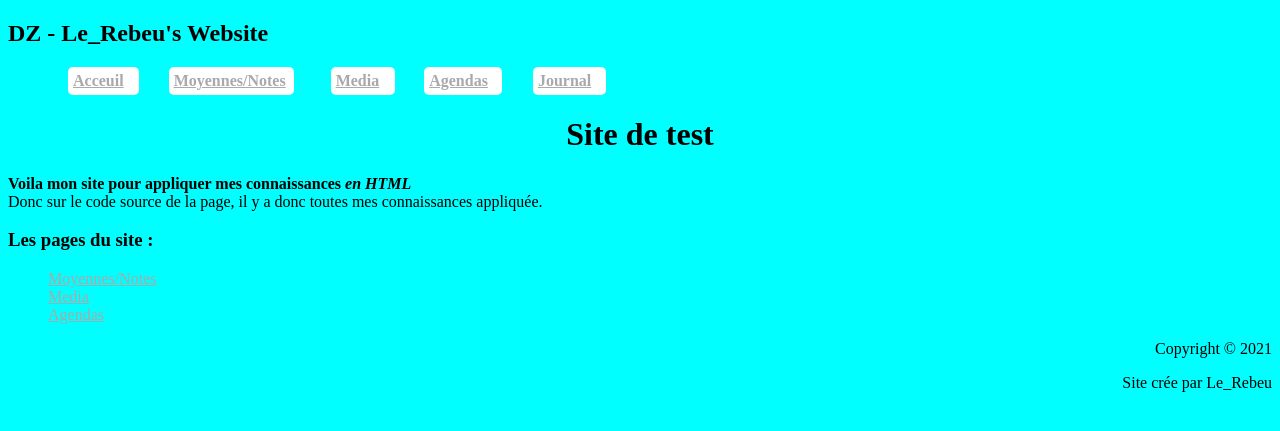
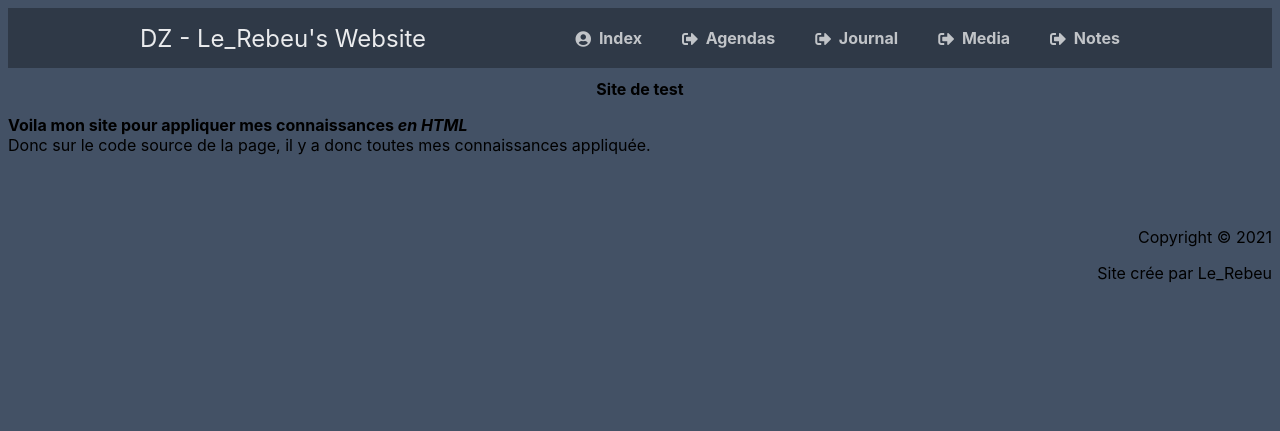
Before and after one commit to Le-Rebeu/username.github.io, a PHP site: page / in a window 1280 px wide. Shown: the top 431 px of the page. Run offline with PHP 8.4, Linux system fonts and the light colour scheme.

Commit message:
Grosse Updates
- Changement du backgroung
- Changement des onglets
- Changement du type de navigation

```diff
--- a/extension.js
+++ b/extension.js
@@ -1,36 +1,3 @@
-document.getElementById("myHead").innerHTML =
-	"<title>Le_Rebeu</title>"
-	+"<h2>DZ - Le_Rebeu's Website</h2>"
-	+		"<nav>"
-	+			"<ul class='listonglet'>"
-	+				"<li>"
-	+					"<div class='onglet'>"
-	+						"<a href='index.html'>Acceuil</a>"
-	+					"</div>"
-	+				"</li>"
-	+				"<li>"
-	+					"<div class='onglet'>"
-	+						"<a href='note.html'>Moyennes/Notes</a>"
-	+					"</div>"
-	+				"</li>"
-	+				"<li>"
-	+					"<div class='onglet'>"
-	+						"<a href='media.html'>Media</a>"
-	+					"</div>"
-	+				"</li>"
-	+				"<li>"
-	+					"<div class='onglet'>"
-	+						"<a href='agendas.html'>Agendas</a>"
-	+					"</div>"
-	+				"</li>"
-	+				"<li>"
-	+					"<div class='onglet'>"
-	+						"<a href='journal.html'>Journal</a>"
-	+					"</div>"
-	+				"</li>"
-	+			"</ul>"
-	+		"</nav>";
-
 document.getElementById("myFooter").innerHTML =
-	"<p id='copyright' align='right'>Copyright &copy; " + new Date().getFullYear() + "</p>"
+	"<br><br><p id='copyright' align='right'>Copyright &copy; " + new Date().getFullYear() + "</p>"
 	+ "<p id='credits' align='right'>Site crée par Le_Rebeu</p>";
--- a/index.html
+++ b/index.html
@@ -1,29 +1,30 @@
 <!DOCTYPE HTML>
-<html style="background-color: aqua">
+<html>
+	<!--- Le titre dans l'onglet --->
 	<head>
 		<meta charset="utf-8">
+		<link rel="stylesheet" type="text/css" href="style.css">
+		<link rel="stylesheet" href="https://use.fontawesome.com/releases/v5.7.1/css/all.css">
 		<meta name="viewport" content="width-device-width, initial-scale-1.0">
 		<meta http-equiv="X-UA-Compatible" content="ie-edge">
-		<link rel="stylesheet" href="style.css">
 		<script src="https://ajax.googleapis.com/ajax/libs/jquery/3.4.1/jquery.min.js"></script>
 	</head>
-	<!--- Le titre dans l'onglet --->
-	<header id="myHead"></header>
 	<!--- La Page du site --->
 	<body>
+		<nav class="navtop">
+			<div>
+				<h1>DZ - Le_Rebeu's Website</h1>
+				<a href="index.html"><i class="fas fa-user-circle"></i>Index</a>
+				<a href="agendas.html"><i class="fas fa-sign-out-alt"></i>Agendas</a>
+				<a href="journal.html"><i class="fas fa-sign-out-alt"></i>Journal</a>
+				<a href="media.html"><i class="fas fa-sign-out-alt"></i>Media</a>
+				<a href="note.html"><i class="fas fa-sign-out-alt"></i>Notes</a>
+			</div>
+		</nav>
 		<div id="introduction">
 			<h1 align="center">Site de test</h1>
 			<p><strong>Voila mon site pour appliquer mes connaissances <em>en HTML</em></strong> <br>
 			Donc sur le code source de la page, il y a donc toutes mes connaissances appliquée.</p>
-		</div>
-		<div id="page" >
-			<h3> Les pages du site :</h3>
-			<ul>
-				<li><a href='note.html'>Moyennes/Notes</a></li>
-				<li><a href='media.html'>Media</a></li>
-				<li><a href='agendas.html'>Agendas</a></li>
-			</ul>
-
 		</div>
 	</body>
 	<!--- Le Bas de la page --->
--- a/style.css
+++ b/style.css
@@ -1,35 +1,46 @@
-body{
-	font-family: serif;
+* {
+	box-sizing: border-box;
+	font-family: -apple-system, BlinkMacSystemFont, "segoe ui", roboto, oxygen, ubuntu, cantarell, "fira sans", "droid sans", "helvetica neue", Arial, sans-serif;
+	font-size: 16px;
+	-webkit-font-smoothing: antialiased;
+	-moz-osx-font-smoothing: grayscale;
 }
-
-ul{
-	list-style: none;
+body {
+	background-color: #435165;
 }
-.deroulant{
-	height: 0px;
-	overflow: hidden;
-	opacity: 0;
-	position: absolute;
-	margin-left: -50px;
-	margin-top: 10px;
-	transition: 1s
+.navtop {
+	background-color: #2f3947;
+	height: 60px;
+	width: 100%;
+	border: 0;
 }
-.option{
-	float: left;
-	margin: 0 5px
+.navtop div {
+	display: flex;
+	margin: 0 auto;
+	width: 1000px;
+	height: 100%;
 }
-.listonglet{
-	display: flex;
-	justify-content: left;
+.navtop div h1, .navtop div a {
+	display: inline-flex;
+	align-items: center;
 }
-.onglet{
-	font-weight: 600;
-	margin: 0 20px;
-	padding: 5px;
-	width: calc(90% - 30px);
-	background-color: white;
-	border-radius: 5px
+.navtop div h1 {
+	flex: 1;
+	font-size: 24px;
+	padding: 0;
+	margin: 0;
+	color: #eaebed;
+	font-weight: normal;
 }
-a{
-	color: darkgrey;
+.navtop div a {
+	padding: 0 20px;
+	text-decoration: none;
+	color: #c1c4c8;
+	font-weight: bold;
 }
+.navtop div a i {
+	padding: 2px 8px 0 0;
+}
+.navtop div a:hover {
+	color: #eaebed;
+}
```
Also changed, not shown: agendas.html (+14 -4 lines), journal.html (+14 -4 lines), jsb.html (+14 -4 lines), media.html (+14 -4 lines), note.html (+14 -4 lines).
